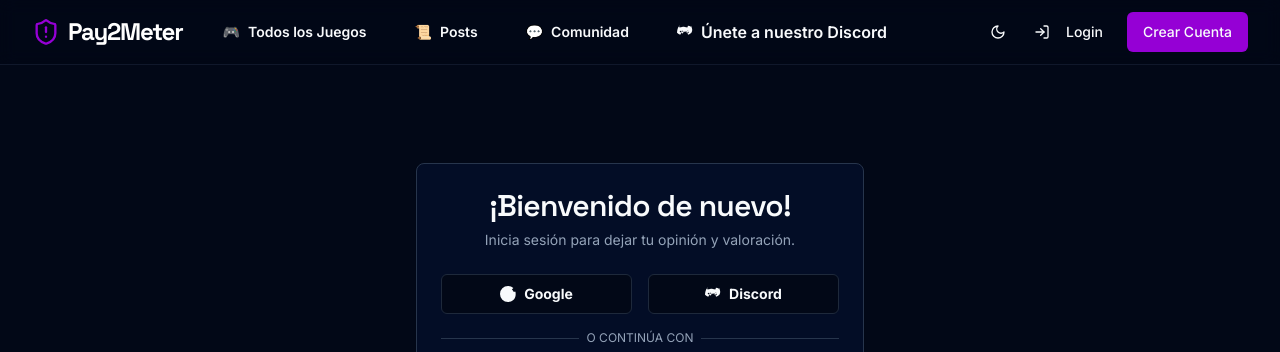
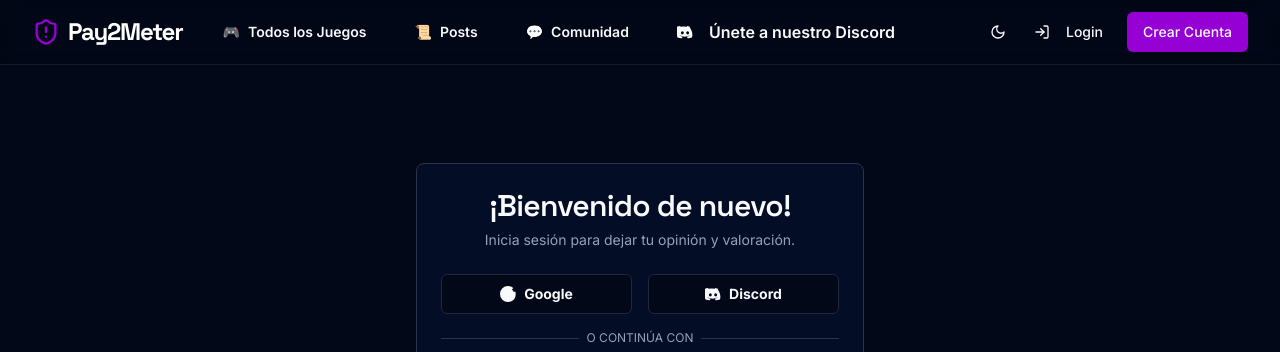
Before and after one commit to Nozhtrash/Pay2Meter, a Next.js app: page /login in a window 1280 px wide. Shown: the top 352 px of the page. Built offline with nearby package versions, Linux system fonts and the light colour scheme; no server answers.

Commit message:
🧠 Contexto del proyecto: Framework: Next.js 14 con App Router.
UI: Tai

```diff
--- a/src/components/auth/AuthForm.tsx
+++ b/src/components/auth/AuthForm.tsx
@@ -42,7 +42,7 @@ const GoogleIcon = () => (
 );
 
 const DiscordIcon = () => (
-    <svg role="img" viewBox="0 0 248 193" xmlns="http://www.w3.org/2000/svg" className="h-4 w-4 fill-current"><title>Discord</title><path d="M216.856 16.593c-14.282-10.258-30.153-16.13-46.99-17.583a.585.585 0 0 0-.585.498c-1.846 9.31-5.176 18.23-9.743 26.54-12.48-4.32-25.548-7.14-39.06-8.525-13.511-1.383-27.53-1.383-40.91.084-13.382 1.469-26.45 4.29-38.93 8.525-4.567-8.31-7.898-17.23-9.743-26.54a.585.585 0 0 0-.585-.498C51.54 0.463 35.668 6.335 21.386 16.593a.585.585 0 0 0-.214.772C10.18 40.59 2.123 71.04 0 107.24a.585.585 0 0 0 .195.543c16.32 13.924 33.45 22.84 50.81 29.5a.585.585 0 0 0 .668-.184c6.12-8.302 11.23-17.65 15.22-27.76a.585.585 0 0 0-.272-.692c-8.9-5.1-17.39-11.23-25.13-18.46a.585.585 0 0 1-.035-.856c2.89-3.235 5.56-6.685 7.97-10.32a.585.585 0 0 1 .632-.31c40.06 20.16 83.13 20.16 122.95 0a.585.585 0 0 1 .633.31c2.41 3.635 5.08 7.085 7.97 10.32a.585.585 0 0 1-.034.856c-7.74 7.23-16.23 13.36-25.13 18.46a.585.585 0 0 0-.273.692c3.99 10.11 9.1 19.458 15.22 27.76a.585.585 0 0 0 .668.184c17.36-6.66 34.49-15.576 50.81-29.5a.585.585 0 0 0 .195-.543C245.24 74.24 235.8 45.1 217.07.365a.585.585 0 0 0-.214-.772zM82.63 118.91c-9.52 0-17.23-9.5-17.23-21.2 0-11.71 7.71-21.2 17.23-21.2s17.23 9.49 17.23 21.2c.001 11.7-7.71 21.2-17.23 21.2zm82.74 0c-9.52 0-17.23-9.5-17.23-21.2 0-11.71 7.71-21.2 17.23-21.2s17.23 9.49 17.23 21.2c0 11.7-7.71 21.2-17.23 21.2z"/></svg>
+    <svg role="img" viewBox="0 0 24 24" xmlns="http://www.w3.org/2000/svg" className="h-5 w-5 fill-current"><title>Discord</title><path d="M20.317 4.3698a19.7913 19.7913 0 00-4.8852-1.5152.0741.0741 0 00-.0785.0371c-.211.3753-.4463.8163-.6675 1.2784a18.6368 18.6368 0 00-9.3244 0c-.2212-.4621-.4565-.9031-.6675-1.2784a.077.077 0 00-.0785-.037.0185.0185 0 00-.0093.0074 19.7913 19.7913 0 00-4.8852 1.5152.0699.0699 0 00-.0327.0278C.7324 9.4827-1.1235 15.2742.7324 20.294a.0823.0823 0 00.0467.0371c2.4273.8163 4.5621 1.1699 6.2488 1.0347a.077.077 0 00.0699-.0278c.4463-.6398.8163-1.3265 1.1235-2.0221a.0741.0741 0 00-.0467-.1112c-1.6822-.4621-3.0803-1.025-4.0416-1.6124a.077.077 0 01-.0185-.1112c.0278-.0278.0556-.0648.0834-.0926a.0741.0741 0 01.0785-.0093c4.5621 2.2487 9.9402 2.2487 14.5023 0a.0741.0741 0 01.0785.0093c.0278.0278.0648.0556.0926.0834a.077.077 0 01-.0185.1112c-.9521.5873-2.3502 1.1495-4.0416 1.6124a.0741.0741 0 00-.0467.1112c.3164.7048.6864 1.3827 1.1235 2.0221a.077.077 0 00.0699.0278c1.6866.1352 3.8214-.2184 6.2488-1.0347a.0823.0823 0 00.0467-.0371c1.8651-5.0198-.0093-10.8113-3.4687-15.9242a.0654.0654 0 00-.0327-.0278zM8.0203 15.6234c-1.1852 0-2.1557-1.0827-2.1557-2.4182s.9705-2.4182 2.1557-2.4182c1.1944 0 2.1649 1.0827 2.1557 2.4182s-.9613 2.4182-2.1557 2.4182zm7.9705 0c-1.1852 0-2.1557-1.0827-2.1557-2.4182s.9705-2.4182 2.1557-2.4182c1.1944 0 2.1649 1.0827 2.1557 2.4182s-.9613 2.4182-2.1557 2.4182z"/></svg>
 );
 
 
--- a/src/components/layout/Header.tsx
+++ b/src/components/layout/Header.tsx
@@ -26,7 +26,7 @@ const NavLink = ({ href, children }: { href: string; children: React.ReactNode }
 );
 
 const DiscordIcon = () => (
-    <svg role="img" viewBox="0 0 248 193" xmlns="http://www.w3.org/2000/svg" className="h-5 w-5 fill-current"><title>Discord</title><path d="M216.856 16.593c-14.282-10.258-30.153-16.13-46.99-17.583a.585.585 0 0 0-.585.498c-1.846 9.31-5.176 18.23-9.743 26.54-12.48-4.32-25.548-7.14-39.06-8.525-13.511-1.383-27.53-1.383-40.91.084-13.382 1.469-26.45 4.29-38.93 8.525-4.567-8.31-7.898-17.23-9.743-26.54a.585.585 0 0 0-.585-.498C51.54 0.463 35.668 6.335 21.386 16.593a.585.585 0 0 0-.214.772C10.18 40.59 2.123 71.04 0 107.24a.585.585 0 0 0 .195.543c16.32 13.924 33.45 22.84 50.81 29.5a.585.585 0 0 0 .668-.184c6.12-8.302 11.23-17.65 15.22-27.76a.585.585 0 0 0-.272-.692c-8.9-5.1-17.39-11.23-25.13-18.46a.585.585 0 0 1-.035-.856c2.89-3.235 5.56-6.685 7.97-10.32a.585.585 0 0 1 .632-.31c40.06 20.16 83.13 20.16 122.95 0a.585.585 0 0 1 .633.31c2.41 3.635 5.08 7.085 7.97 10.32a.585.585 0 0 1-.034.856c-7.74 7.23-16.23 13.36-25.13 18.46a.585.585 0 0 0-.273.692c3.99 10.11 9.1 19.458 15.22 27.76a.585.585 0 0 0 .668.184c17.36-6.66 34.49-15.576 50.81-29.5a.585.585 0 0 0 .195-.543C245.24 74.24 235.8 45.1 217.07.365a.585.585 0 0 0-.214-.772zM82.63 118.91c-9.52 0-17.23-9.5-17.23-21.2 0-11.71 7.71-21.2 17.23-21.2s17.23 9.49 17.23 21.2c.001 11.7-7.71 21.2-17.23 21.2zm82.74 0c-9.52 0-17.23-9.5-17.23-21.2 0-11.71 7.71-21.2 17.23-21.2s17.23 9.49 17.23 21.2c0 11.7-7.71 21.2-17.23 21.2z"/></svg>
+    <svg role="img" viewBox="0 0 24 24" xmlns="http://www.w3.org/2000/svg" className="h-5 w-5 fill-current"><title>Discord</title><path d="M20.317 4.3698a19.7913 19.7913 0 00-4.8852-1.5152.0741.0741 0 00-.0785.0371c-.211.3753-.4463.8163-.6675 1.2784a18.6368 18.6368 0 00-9.3244 0c-.2212-.4621-.4565-.9031-.6675-1.2784a.077.077 0 00-.0785-.037.0185.0185 0 00-.0093.0074 19.7913 19.7913 0 00-4.8852 1.5152.0699.0699 0 00-.0327.0278C.7324 9.4827-1.1235 15.2742.7324 20.294a.0823.0823 0 00.0467.0371c2.4273.8163 4.5621 1.1699 6.2488 1.0347a.077.077 0 00.0699-.0278c.4463-.6398.8163-1.3265 1.1235-2.0221a.0741.0741 0 00-.0467-.1112c-1.6822-.4621-3.0803-1.025-4.0416-1.6124a.077.077 0 01-.0185-.1112c.0278-.0278.0556-.0648.0834-.0926a.0741.0741 0 01.0785-.0093c4.5621 2.2487 9.9402 2.2487 14.5023 0a.0741.0741 0 01.0785.0093c.0278.0278.0648.0556.0926.0834a.077.077 0 01-.0185.1112c-.9521.5873-2.3502 1.1495-4.0416 1.6124a.0741.0741 0 00-.0467.1112c.3164.7048.6864 1.3827 1.1235 2.0221a.077.077 0 00.0699.0278c1.6866.1352 3.8214-.2184 6.2488-1.0347a.0823.0823 0 00.0467-.0371c1.8651-5.0198-.0093-10.8113-3.4687-15.9242a.0654.0654 0 00-.0327-.0278zM8.0203 15.6234c-1.1852 0-2.1557-1.0827-2.1557-2.4182s.9705-2.4182 2.1557-2.4182c1.1944 0 2.1649 1.0827 2.1557 2.4182s-.9613 2.4182-2.1557 2.4182zm7.9705 0c-1.1852 0-2.1557-1.0827-2.1557-2.4182s.9705-2.4182 2.1557-2.4182c1.1944 0 2.1649 1.0827 2.1557 2.4182s-.9613 2.4182-2.1557 2.4182z"/></svg>
 )
 
 const UserMenu = () => {
@@ -115,7 +115,7 @@ export default function Header() {
       <Button variant="ghost" asChild className="text-base font-semibold">
           <a href="https://discord.gg/cKZ7RKJ" target="_blank" rel="noopener noreferrer">
               <DiscordIcon />
-              Únete a nuestro Discord
+              <span className="ml-2">Únete a nuestro Discord</span>
           </a>
       </Button>
     </>
```
